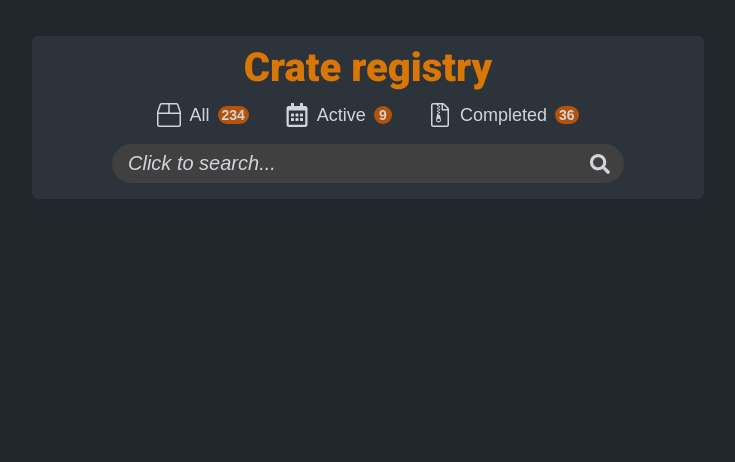
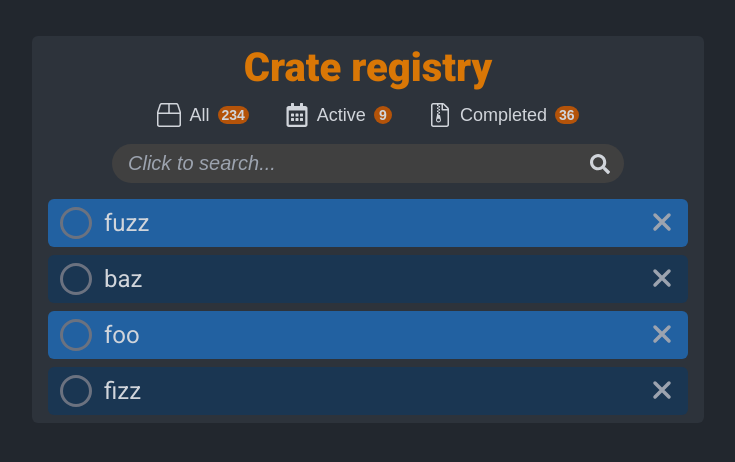
Before and after one commit to freddydc/crate-registry, a React (Vite) app: page / in a window 1280 px wide. Shown: the top 462 px of the page, without its empty margins (272-1007 px from the left). Built offline with nearby package versions, Linux system fonts and the light colour scheme.

Commit message:
Add: Crate list

```diff
--- a/src/App.tsx
+++ b/src/App.tsx
@@ -1,10 +1,44 @@
-import { TodoCard, TodoMenu, TodoSearch } from './components/todo'
+import {
+  TodoCard,
+  TodoList,
+  TodoMenu,
+  TodoSearch,
+  TodoView
+} from './components/todo'
+
+const crates = [
+  {
+    id: '1',
+    text: 'fuzz',
+    completed: true
+  },
+  {
+    id: '2',
+    text: 'baz',
+    completed: false
+  },
+  {
+    id: '3',
+    text: 'foo',
+    completed: false
+  },
+  {
+    id: '4',
+    text: 'fizz',
+    completed: false
+  }
+]
 
 export function App() {
   return (
     <TodoCard>
       <TodoMenu />
       <TodoSearch />
+      <TodoList>
+        {crates.map(item => (
+          <TodoView key={item.id} text={item.text} completed={item.completed} />
+        ))}
+      </TodoList>
     </TodoCard>
   )
 }
--- a/src/assets/main.css
+++ b/src/assets/main.css
@@ -5,6 +5,11 @@
   --amber-dark: #b45309;
   --gray: #d1d5db;
   --gray-darker: #6b7280;
+  --gray-dark: #9ca3af;
+  --blue: #1a3652;
+  --blue-light: #2261a1;
+  --green: #65a30d;
+  --red: #dc2626;
 }
 
 html,
--- /dev/null
+++ b/src/components/todo/TodoList/TodoList.module.css
@@ -0,0 +1,27 @@
+.todoList {
+  margin: 0 0.5rem;
+  overflow-y: auto;
+  overflow-x: hidden;
+  max-height: 20rem;
+  padding-left: 0.5rem;
+  padding-right: 0.5rem;
+}
+
+.todoList ul {
+  list-style: none;
+  overflow: hidden;
+  margin: 0;
+  padding: 0;
+}
+
+@media (min-width: 640px) {
+  .todoList {
+    margin: 0 1rem;
+  }
+}
+
+@media (min-width: 768px) {
+  .todoList {
+    padding: 0;
+  }
+}
--- /dev/null
+++ b/src/components/todo/TodoList/TodoList.tsx
@@ -0,0 +1,14 @@
+import { ReactNode } from 'react'
+import styles from './TodoList.module.css'
+
+type Props = {
+  children?: ReactNode
+}
+
+export const TodoList = ({ children }: Props) => {
+  return (
+    <div className={styles.todoList}>
+      <ul>{children}</ul>
+    </div>
+  )
+}
--- /dev/null
+++ b/src/components/todo/TodoList/index.ts
@@ -0,0 +1 @@
+export { TodoList } from './TodoList'
--- /dev/null
+++ b/src/components/todo/TodoView/TodoView.module.css
@@ -0,0 +1,79 @@
+.todo {
+  padding: 0.5rem 0.75rem;
+  border-radius: 0.375rem;
+  margin-bottom: 0.5rem;
+  background-color: var(--blue);
+}
+
+.todo:nth-of-type(odd) {
+  background-color: var(--blue-light);
+}
+
+.todoView {
+  display: flex;
+  align-items: center;
+}
+
+.todoText {
+  margin-left: 0.75rem;
+  color: var(--gray);
+  font-size: 1.5rem;
+  flex-grow: 1;
+}
+
+.todoCheck {
+  display: flex;
+  align-items: center;
+  justify-content: center;
+  position: relative;
+}
+
+.todoCheck svg {
+  display: none;
+  width: 28px;
+  height: 28px;
+  stroke: var(--green);
+  stroke-width: 3;
+  position: absolute;
+}
+
+.todoCheck input {
+  appearance: none;
+  border-radius: 9999px;
+  border: 3px solid var(--gray-darker);
+  cursor: pointer;
+  width: 32px;
+  height: 32px;
+  z-index: 40;
+  margin: 0;
+}
+
+.todoCheck input:checked {
+  border-color: var(--green);
+}
+
+.todoCheck input:checked + svg {
+  display: inline-block;
+}
+
+.todoView button {
+  background-color: transparent;
+  padding: 0;
+  border-width: 0;
+  cursor: pointer;
+}
+
+.todoView button svg {
+  stroke: var(--gray-dark);
+  stroke-width: 3;
+  width: 28px;
+  height: 28px;
+}
+
+.todoView button:hover {
+  transform: scale(1.1);
+}
+
+.todoView button:hover svg {
+  stroke: var(--red);
+}
--- /dev/null
+++ b/src/components/todo/TodoView/TodoView.tsx
@@ -0,0 +1,45 @@
+import styles from './TodoView.module.css'
+
+type Props = {
+  text: string
+  completed: boolean
+}
+
+export const TodoView = ({ text }: Props) => {
+  return (
+    <li className={styles.todo}>
+      <div className={styles.todoView}>
+        <div className={styles.todoCheck}>
+          <input type="checkbox" />
+          <svg
+            fill="none"
+            viewBox="0 0 24 24"
+            stroke="currentColor"
+            strokeWidth={2}
+          >
+            <path
+              strokeLinecap="round"
+              strokeLinejoin="round"
+              d="M5 13l4 4L19 7"
+            />
+          </svg>
+        </div>
+        <label className={styles.todoText}>{text}</label>
+        <button>
+          <svg
+            fill="none"
+            viewBox="0 0 24 24"
+            stroke="currentColor"
+            strokeWidth={2}
+          >
+            <path
+              strokeLinecap="round"
+              strokeLinejoin="round"
+              d="M6 18L18 6M6 6l12 12"
+            />
+          </svg>
+        </button>
+      </div>
+    </li>
+  )
+}
--- /dev/null
+++ b/src/components/todo/TodoView/index.ts
@@ -0,0 +1 @@
+export { TodoView } from './TodoView'
--- a/src/components/todo/index.ts
+++ b/src/components/todo/index.ts
@@ -1,3 +1,5 @@
 export { TodoCard } from './TodoCard'
 export { TodoMenu } from './TodoMenu'
 export { TodoSearch } from './TodoSearch'
+export { TodoList } from './TodoList'
+export { TodoView } from './TodoView'
```
